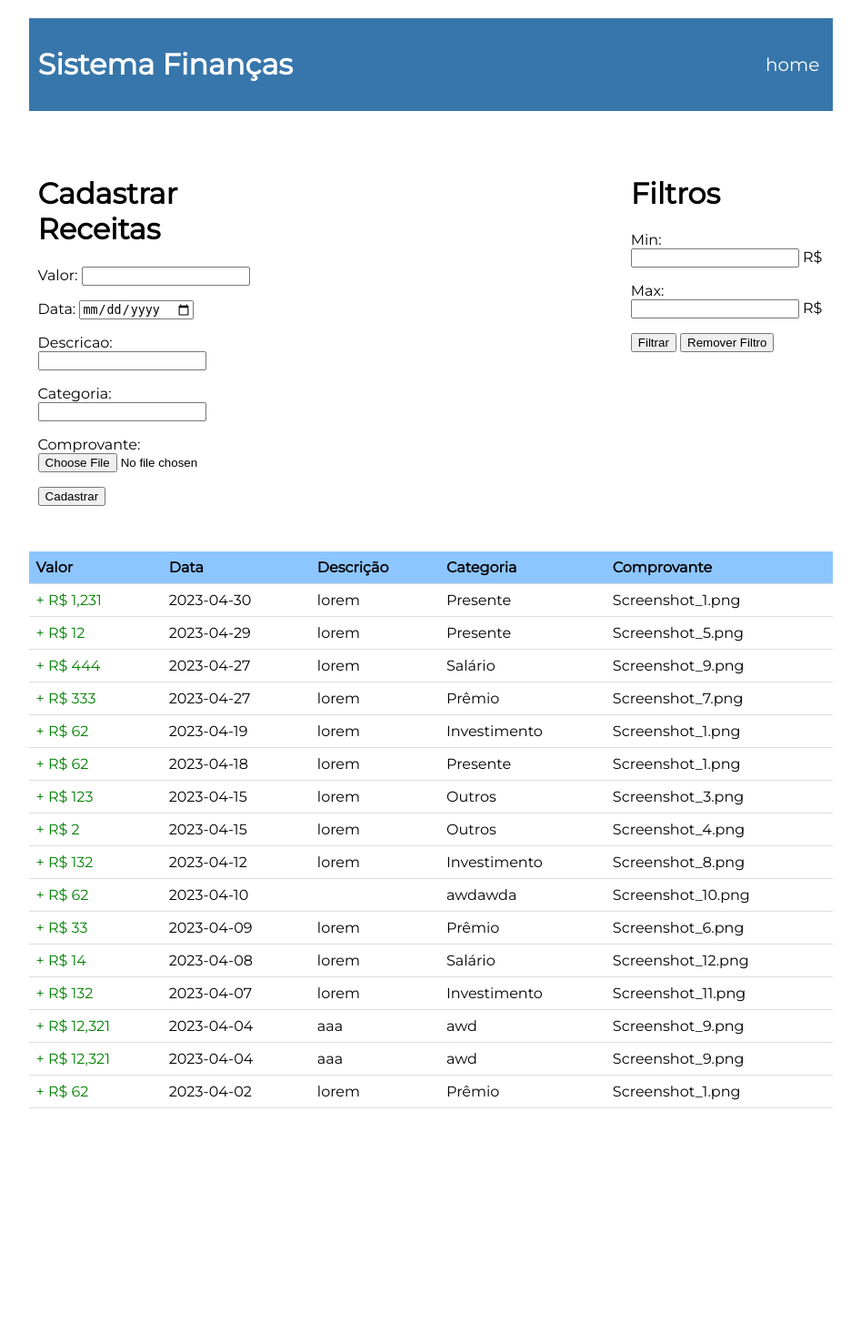
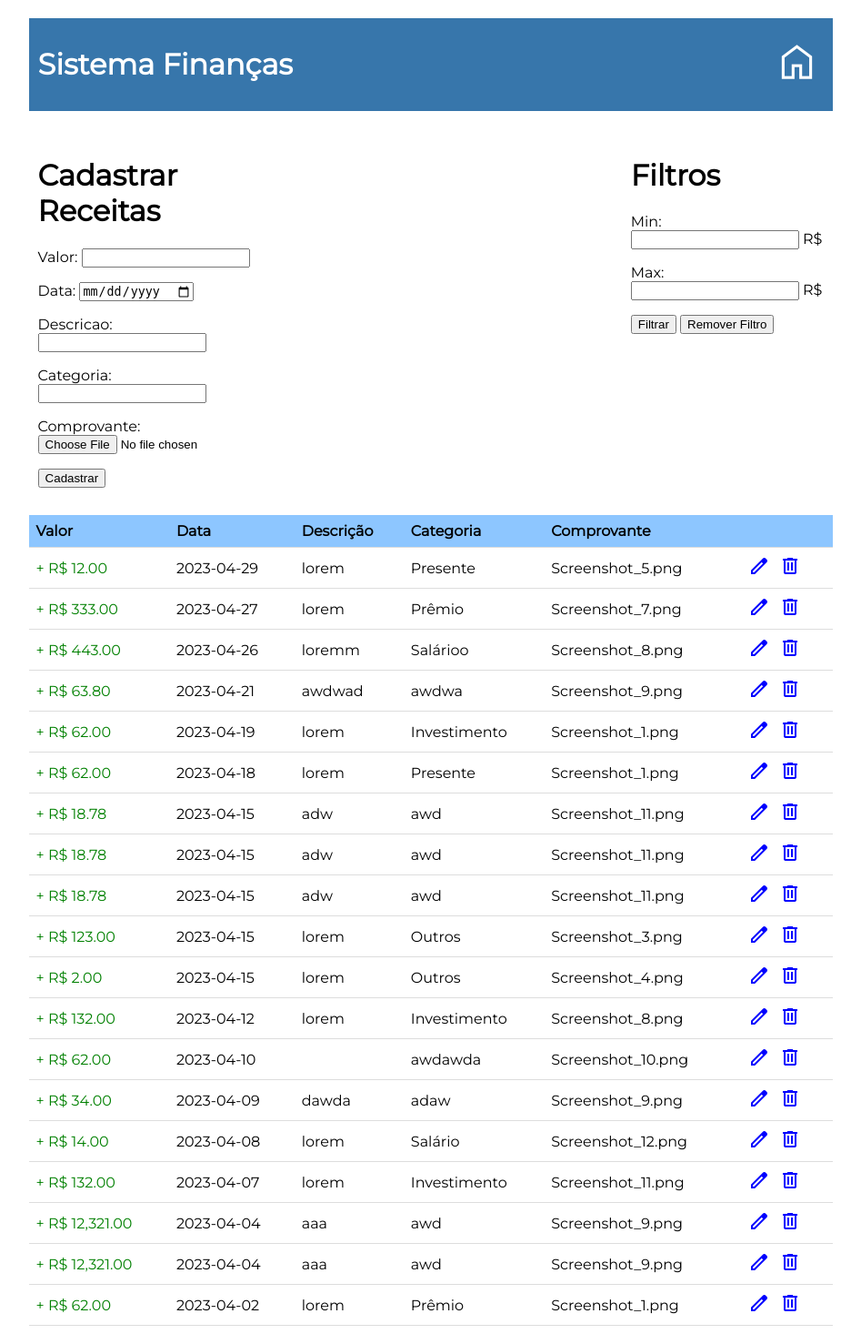
Before and after one commit to gabrielmacaubas/sistema-web-financas, a Django app: page /receitas/ in a window 1280 px wide. Shown: the whole page at 91% size, without its empty margins (166-1113 px from the left). Before the commit the page ends 1218 px from the top, so only its background shows below. Run offline with Django 4.2, Linux system fonts and the light colour scheme.

Commit message:
CRUD update commit

```diff
--- a/mysite/mysite/urls.py
+++ b/mysite/mysite/urls.py
@@ -16,11 +16,12 @@ Including another URLconf
 """
 from django.contrib import admin
 from django.urls import include, path
-from receitas.views import receitas_view
+from receitas.views import receitas_view, alterar
 from home.views import home_view
 
 urlpatterns = [
     path('', home_view, name="home"),
     path('receitas/', receitas_view, name="receitas"),
+    path('alterar/<int:id>', alterar, name="alterar"),
     path('admin/', admin.site.urls),
 ]
--- a/mysite/receitas.csv
+++ b/mysite/receitas.csv
@@ -1,13 +1,13 @@
 id,valor,data,descricao,categoria,comprovante
 1,132,2023-04-12,lorem,Investimento,Screenshot_8.png
-2,1231,2023-04-30,lorem,Presente,Screenshot_1.png
-3,33,2023-04-09,lorem,Prêmio,Screenshot_6.png
+2,63.8,2023-04-21,awdwad,awdwa,Screenshot_9.png
+3,34,2023-04-09,dawda,adaw,Screenshot_9.png
 4,14,2023-04-08,lorem,Salário,Screenshot_12.png
 5,2,2023-04-15,lorem,Outros,Screenshot_4.png
 6,132,2023-04-07,lorem,Investimento,Screenshot_11.png
 7,12,2023-04-29,lorem,Presente,Screenshot_5.png
 8,333,2023-04-27,lorem,Prêmio,Screenshot_7.png
-9,444,2023-04-27,lorem,Salário,Screenshot_9.png
+9,443,2023-04-26,loremm,Salárioo,Screenshot_8.png
 10,123,2023-04-15,lorem,Outros,Screenshot_3.png
 11,62,2023-04-19,lorem,Investimento,Screenshot_1.png
 12,62,2023-04-18,lorem,Presente,Screenshot_1.png
@@ -15,3 +15,6 @@ id,valor,data,descricao,categoria,comprovante
 15,12321,2023-04-04,aaa,awd,Screenshot_9.png
 16,12321,2023-04-04,aaa,awd,Screenshot_9.png
 17,62,2023-04-10,,awdawda,Screenshot_10.png
+18,18.78,2023-04-15,adw,awd,Screenshot_11.png
+19,18.78,2023-04-15,adw,awd,Screenshot_11.png
+20,18.78,2023-04-15,adw,awd,Screenshot_11.png
--- a/mysite/receitas/static/stylee.css
+++ b/mysite/receitas/static/stylee.css
@@ -12,7 +12,6 @@ header {
     margin: 20px 15%;
     justify-content: space-between;
 }
-
 
 a {
     color: white;
@@ -34,7 +33,7 @@ form {
     justify-content: left;
     flex-direction: column;
     padding: 10px;
-    margin: 20px 15%;
+    margin: 0 15%;
     width: 100%;
 }
 
@@ -57,3 +56,8 @@ th {
     width: 100%;
 
 }
+
+.alterar {
+    color: blue;
+    font-size: 15px;
+}
--- a/mysite/receitas/templates/cadastrar_receitas.html
+++ b/mysite/receitas/templates/cadastrar_receitas.html
@@ -4,11 +4,12 @@
    {% load static %}
    <link rel="stylesheet" href="{% static '/stylee.css' %}">
    <link rel="stylesheet" href="https://fonts.googleapis.com/css?family=Montserrat">
+   <link rel="stylesheet" href="https://fonts.googleapis.com/css2?family=Material+Symbols+Outlined:opsz,wght,FILL,GRAD@20..48,100..700,0..1,-50..200" />
 </head>
 <body>
    <header>
       <h1>Sistema Finanças</h1>
-      <a href="{% url 'home' %}">home</a>
+      <a href="{% url 'home' %}"><span class="material-symbols-outlined" style="font-size: 50px;">home</span></a>
    </header>
    <div class="container">
       <form action="." method="post">
@@ -35,11 +36,13 @@
 
       {% for receita in receitas %}
       <tr>
-         <td style="color:green">+ R$ {{ receita.valor|intcomma }}</td>
+
+         <td style="color:green">+ R$ {{ receita.valor|floatformat:2|intcomma }}</td>
          <td>{{ receita.data }}</td>
          <td>{{ receita.descricao }}</td>
          <td>{{ receita.categoria }}</td>
          <td>{{ receita.comprovante }}</td>
+         <td><a class="alterar" href="{% url 'alterar' receita.id %}"><span class="material-symbols-outlined">edit</span></a><a class="alterar" href="{% url 'alterar' receita.id %}"><span class="material-symbols-outlined">delete</span></a></td>
       </tr>
       {% endfor %}
 
--- a/mysite/receitas/urls.py
+++ b/mysite/receitas/urls.py
@@ -4,4 +4,5 @@ from . import views
 
 urlpatterns = [
     path('receitas/', views.receitas_view, name='receitas_view'),
+    path('alterar/<int:id>', views.alterar, name='alterar'),
 ]
--- a/mysite/receitas/views.py
+++ b/mysite/receitas/views.py
@@ -1,5 +1,8 @@
+import shutil
+from tempfile import NamedTemporaryFile
 from django.http import HttpResponse
 from django.template import loader
+from django.shortcuts import redirect
 from .models import Receita
 from .forms import ReceitaForm, FiltroForm
 import csv
@@ -39,7 +42,7 @@ def receitas_view(request):
     context = {
         'form': ReceitaForm(),
         'filtroForm': FiltroForm(),
-        'header': ['Valor', 'Data', 'Descrição', 'Categoria', 'Comprovante'],
+        'header': ['Valor', 'Data', 'Descrição', 'Categoria', 'Comprovante', ''],
         'receitas': receitas
     }
 
@@ -75,6 +78,50 @@ def ler_receitas():
     f.close()
 
     return reversed(merge_sort(receitas))
+
+
+def alterar(request, id):
+    template = loader.get_template('alterar_receita.html')
+    context = {
+        'form': ReceitaForm(),
+        'id': id
+    }
+
+    if request.method == 'POST':
+        form = ReceitaForm(request.POST)
+        receita = Receita(
+            valor=form.data['valor'],
+            data=form.data['data'],
+            descricao=form.data['descricao'],
+            categoria=form.data['categoria'],
+            comprovante=form.data['comprovante']
+        )
+        fields = ['id', 'valor', 'data', 'descricao', 'categoria', 'comprovante']
+        tempfile = NamedTemporaryFile(mode='w', delete=False)
+
+        with open('./receitas.csv', 'r') as csvfile, tempfile:
+            reader = csv.DictReader(csvfile, fieldnames=fields)
+            writer = csv.DictWriter(tempfile, fieldnames=fields)
+            for row in reader:
+                if row['id'] == str(id):
+                    print('updating row', row['id'])
+                    row['valor'] = receita.valor
+                    row['data'] = receita.data
+                    row['descricao'] = receita.descricao
+                    row['categoria'] = receita.categoria
+                    row['comprovante'] = receita.comprovante
+
+                row = {'id': row['id'], 'valor': row['valor'], 'data': row['data'], 'descricao': row['descricao'],
+                        'categoria': row['categoria'], 'comprovante': row['comprovante']}
+                writer.writerow(row)
+
+        shutil.move(tempfile.name, './receitas.csv')
+
+        df = pd.read_csv('./receitas.csv', encoding='UTF-8')
+        df.loc[df['id'] == int(id), 'valor'] = receita.valor
+        return redirect('/receitas')
+
+    return HttpResponse(template.render(context, request))
 
 
 def merge_sort(receitas):
```
Also changed, not shown: mysite/receitas/templates/alterar_receita.html (+3 -23 lines).
